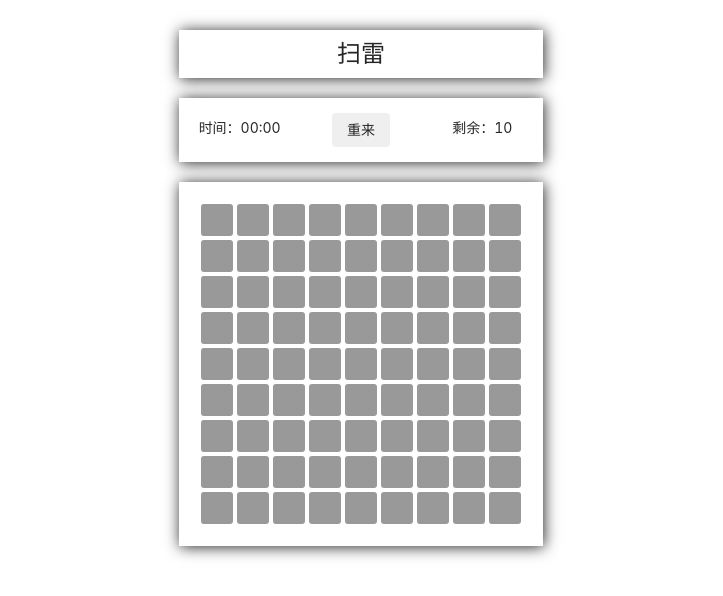
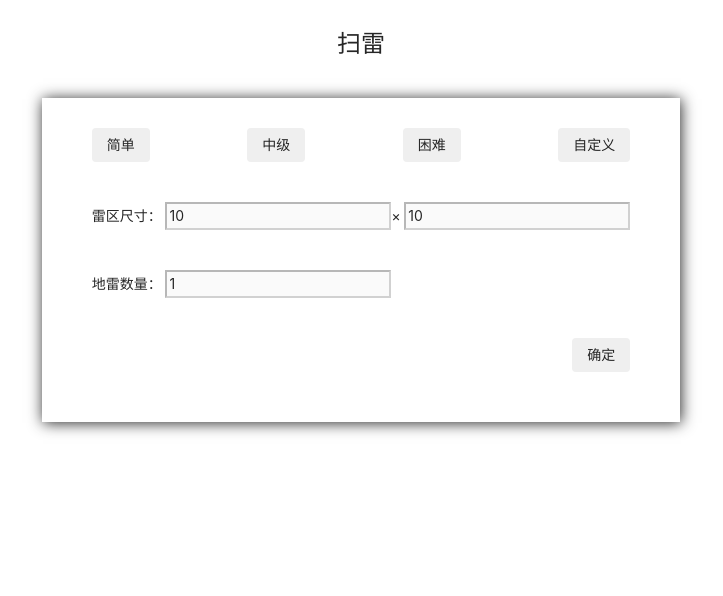
Before and after one commit to enpitsuLin/Vue-minesweeper, a Vue app: page / in a window 1280 px wide. Shown: the top 596 px of the page, without its empty margins (279-1002 px from the left). Built offline with nearby package versions, Linux system fonts and the light colour scheme.

Commit message:
level selection add

```diff
--- a/public/index.html
+++ b/public/index.html
@@ -16,6 +16,18 @@
         </strong>
     </noscript>
     <div id="app"></div>
+    <style>
+        ::-webkit-scrollbar {
+            width: 5px;
+        }
+        ::-webkit-scrollbar-track {
+            background-color: #dae4e5;
+        }
+        ::-webkit-scrollbar-thumb {
+            background-color: #5e5e5e;
+            border-radius: 2px;
+        }
+    </style>
     <!-- built files will be auto injected -->
 </body>
 
--- a/src/App.vue
+++ b/src/App.vue
@@ -1,6 +1,6 @@
 <template>
   <div>
-      <Game></Game>
+    <Game></Game>
   </div>
 </template>
 
@@ -15,4 +15,5 @@ export default {
 </script>
 
 <style scoped>
+
 </style>
--- a/src/components/game.vue
+++ b/src/components/game.vue
@@ -1,28 +1,28 @@
 <template>
   <div class="game">
+    <div class="title">扫雷</div>
     <Dialog :title="dialog.title" :content="dialog.content" ref="dialog"></Dialog>
-    <Minebroad @showdialog="showdialog" :level="level"></Minebroad>
+    <setting v-show="!isStart" @handleStart="handleStart"></setting>
+    <Minebroad @showdialog="showdialog" v-show="isStart" :level="level" @back="back"></Minebroad>
   </div>
 </template>
 
 <script type="text/babel">
 import Minebroad from "./minebroad.vue";
 import Dialog from "./dialog.vue";
+import setting from "./setting";
 
 export default {
   components: {
     Minebroad,
-    Dialog
+    Dialog,
+    setting
   },
 
   data() {
     return {
-      levels: [
-        { name: "easy", size: [9, 9], mineTotal: 10 },
-        { name: "mid", size: [16, 16], mineTotal: 40 },
-        { name: "hard", size: [16, 30], mineTotal: 99 }
-      ],
-      level: { name: "easy", size: [9, 9], mineTotal: 10 },
+      level: { name: "", size: [0, 0], mineTotal: 0 },
+      isStart: false,
       dialog: { title: "", content: "" }
     };
   },
@@ -30,6 +30,13 @@ export default {
     showdialog(data) {
       this.dialog = data;
       this.$refs.dialog.show();
+    },
+    handleStart(data) {
+      this.isStart = true;
+      this.level = data;
+    },
+    back(){
+      this.isStart = false;
     }
   }
 };
@@ -53,9 +60,29 @@ a {
   -moz-user-focus: none;
   -moz-user-select: none;
 }
+button {
+  border: none;
+  line-height: 1;
+  white-space: nowrap;
+  margin: 0;
+  padding: 10px 15px;
+  border-radius: 4px;
+  cursor: pointer;
+  transition-duration: 0.4s;
+  &:hover {
+    background-color: #333;
+    color: white;
+  }
+}
 .game {
   display: flex;
   flex-direction: column;
   align-items: center;
+  .title {
+    margin-top: 20px;
+    text-align: center;
+    font-size: 24px;
+    padding: 5px;
+  }
 }
 </style>
--- a/src/components/minebroad.vue
+++ b/src/components/minebroad.vue
@@ -1,12 +1,14 @@
 <template>
   <div class="mine-body">
-    <div class="title">扫雷</div>
     <div class="info">
-      <div class="timer">时间：{{timestr}}</div>
+      <div class="timer">时间:{{timestr}}</div>
       <div class="reset">
         <button @click="reset">重来</button>
       </div>
-      <div class="mine-count">剩余：{{level.mineTotal - mineCount.mark}}</div>
+      <div class="back">
+        <button @click="back">返回</button>
+      </div>
+      <div class="mine-count">剩余:{{level.mineTotal - mineCount.mark}}</div>
     </div>
     <div class="board">
       <div v-for="(row,i) of mineMap" :key="i" class="row">
@@ -72,6 +74,9 @@ export default {
     }
   },
   methods: {
+    back() {
+      this.$emit("back");
+    },
     reset() {
       this.state = { dead: false, win: false, time: 0 };
       this.mineCount = { open: 0, mark: 0 };
@@ -234,14 +239,7 @@ export default {
   display: flex;
   flex-direction: column;
   align-items: center;
-  .title {
-    box-shadow: 1px 1px 14px;
-    margin-bottom: 20px;
-    width: 100%;
-    text-align: center;
-    font-size: 24px;
-    padding: 5px;
-  }
+
   .info {
     display: flex;
     justify-content: space-around;
@@ -250,27 +248,18 @@ export default {
     margin-bottom: 20px;
     width: 100%;
     div {
-      width: 33%;
+      width: 25%;
       text-align: center;
       margin-top: 15px;
       margin-bottom: 15px;
       line-height: 30px;
     }
-    .reset {
-      button {
-        border: none;
-        line-height: 1;
-        white-space: nowrap;
-        margin: 0;
-        padding: 10px 15px;
-        border-radius: 4px;
-        cursor: pointer;
-        transition-duration: 0.4s;
-        &:hover {
-          background-color: #333;
-          color: white;
-        }
-      }
+    .timer {
+      text-align: right;
+    }
+
+    .mine-count {
+      text-align: left;
     }
   }
   .board {
--- /dev/null
+++ b/src/components/setting.vue
@@ -0,0 +1,72 @@
+<template>
+  <div class="setting">
+    <div class="levels">
+      <button class="level" @click="handleLv('easy')">简单</button>
+      <button class="level" @click="handleLv('mid')">中级</button>
+      <button class="level" @click="handleLv('hard')">困难</button>
+      <button class="level" @click="handleLv('custom')">自定义</button>
+    </div>
+    <div class="size">
+      雷区尺寸：
+      <input type="number" v-model="size[0]" min="8" :disabled="level!=='custom'">×
+      <input type="number" v-model="size[1]" min="8" :disabled="level!=='custom'">
+    </div>
+    <div class="mine">
+      地雷数量：
+      <input type="number" v-model="mine" min="1" :disabled="level!=='custom'">
+    </div>
+    <div class="bottom">
+      <button class="confirm" @click="confirm">确定</button>
+    </div>
+  </div>
+</template>
+
+<script>
+export default {
+  data() {
+    return {
+      level: "",
+      size: [10, 10],
+      mine: 1
+    };
+  },
+  methods: {
+    handleLv(item) {
+      this.level = item;
+      let height = item === "easy" ? 10 : 16,
+        width = item === "easy" ? 10 : item === "mid" ? 16 : 30,
+        mine = item === "easy" ? 10 : item === "mid" ? 40 : 99;
+
+      if (item === "custom") {
+        (height = 10), (width = 10), (mine = 10);
+      }
+      this.size = [height, width];
+      this.mine = mine;
+    },
+    confirm() {
+      const data = { name: this.level, size: this.size, mineTotal: this.mine };
+      console.log(data);
+      this.$emit("handleStart", data);
+    }
+  }
+};
+</script>
+
+<style lang="less" scoped>
+.setting {
+  * {
+    margin-bottom: 20px;
+  }
+  margin-top: 30px;
+  box-shadow: 1px 1px 14px;
+  padding: 30px 50px;
+  .levels {
+    display: flex;
+    justify-content: space-between;
+  }
+  .bottom {
+    text-align: right;
+    margin-bottom: 0;
+  }
+}
+</style>
```
Also changed, not shown: 1 other file (tests, documents, lock files or other folders).
